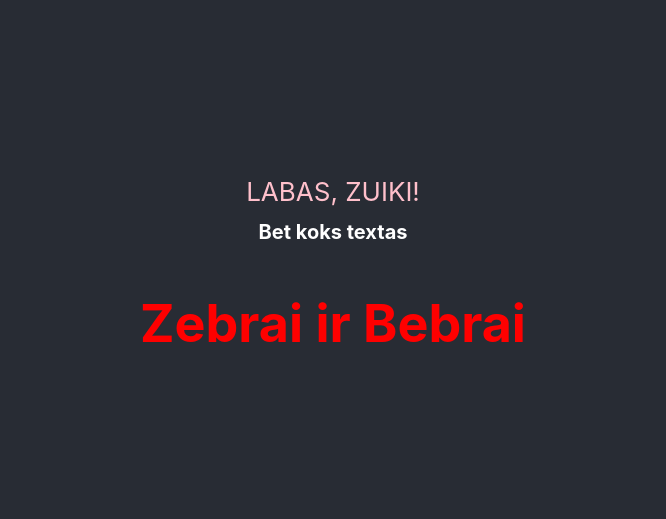
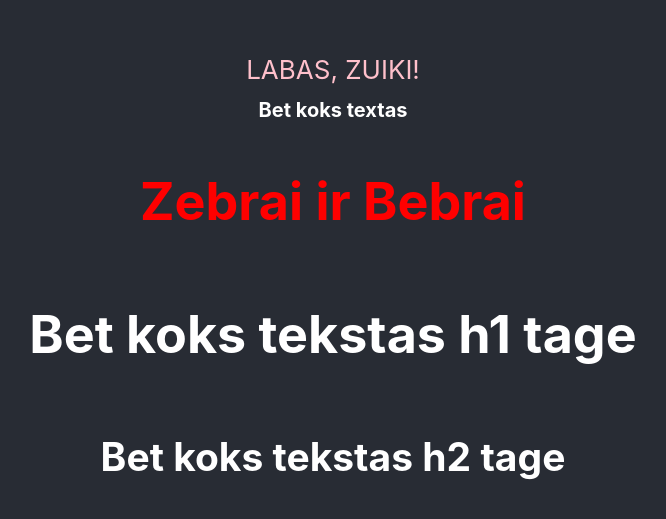
Before and after one commit to zasweted/home-work, a React (Create React App) app: page / in a window 1280 px wide. Shown: the part 117-636 px from the top of the page, without its empty margins (307-973 px from the left). Built offline with nearby package versions, Linux system fonts and the light colour scheme.

Commit message:
homework

```diff
--- a/src/App.jsx
+++ b/src/App.jsx
@@ -1,5 +1,6 @@
 import './App.css';
 import AnyText from './Components/bet-koks-textas';
+import DoubleText from './Components/double-text';
 import RandomColor from './Components/randomColor';
 import ZebrahAndBeaver from './Components/zebrai-bebrai';
 import Zuikis from './Components/zuikis';
@@ -14,6 +15,7 @@ function App() {
         <Zuikis></Zuikis>
         <AnyText dydis="20px" ></AnyText>
         <ZebrahAndBeaver spalva={RandomColor()}></ZebrahAndBeaver>
+        <DoubleText></DoubleText>
       </header>
     </div>
   );
--- /dev/null
+++ b/src/Components/double-text.jsx
@@ -0,0 +1,13 @@
+function DoubleText(){
+
+return(
+
+    <>
+        <h1>Bet koks tekstas h1 tage</h1>
+        <h2>Bet koks tekstas h2 tage</h2>
+    </>
+
+);
+
+};
+export default DoubleText;
```
